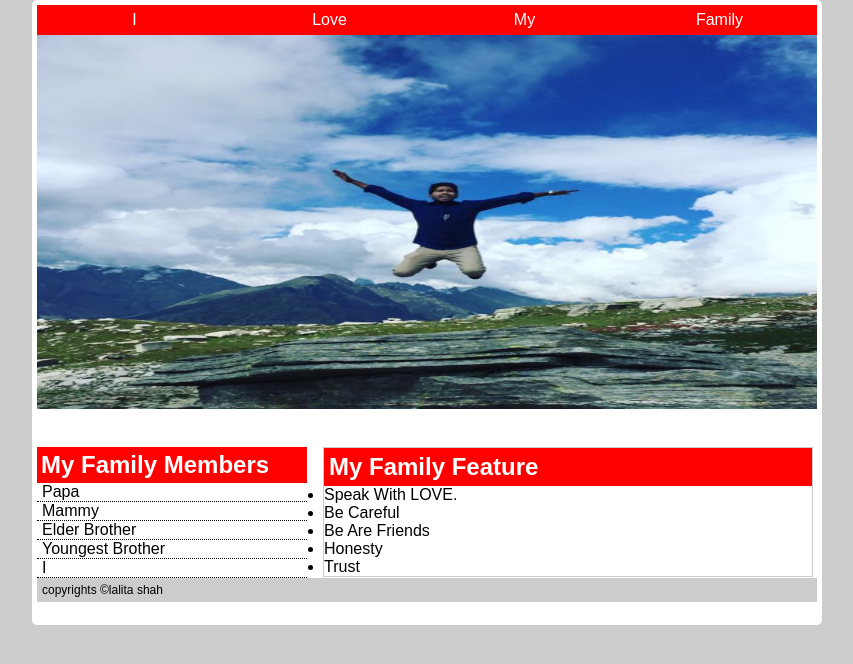
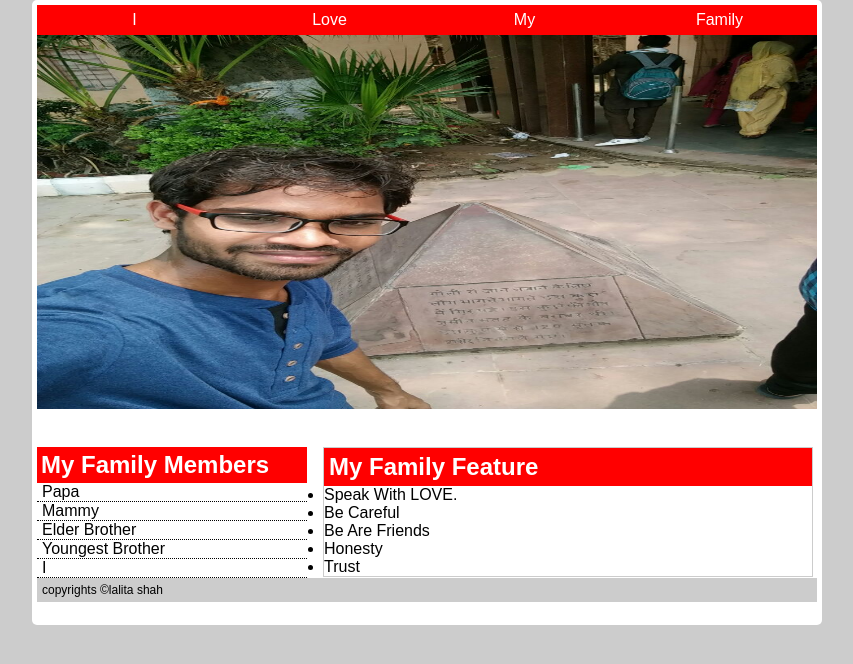
Before and after one commit to lalitashah050/my_html_website, a plain HTML site: page simple template/index.html in a window 1280 px wide. Shown: the whole page, without its empty margins (213-1066 px from the left). Drawn offline with Linux system fonts and the light colour scheme.

Commit message:
this is my first coading

```diff
--- a/simple template/index.html
+++ b/simple template/index.html
@@ -1,7 +1,7 @@
 <!doctype html>
 <html>
 <head>
-<title>lalita shah from OIST bhopal</title>
+<title>lalita shah from OIST bhopal MP.</title>
 <link href="css/design2.css" rel="stylesheet" type="text/css"/>
 </head>
 <body>
@@ -14,7 +14,7 @@
 <li><a href="#">Family</a></li>
 </ul>
 <div id="image">
-<img src="images/images/Arvind bhaiya.jpg" height="374" width="780"/>
+<img src="images/images/dipesh bhaiya.jpg" height="374" width="780"/>
 </div><!--end of image-->
 </div><!--end of header-->
 <div id="bodypart">
```
Also changed, not shown: 1 other file.
